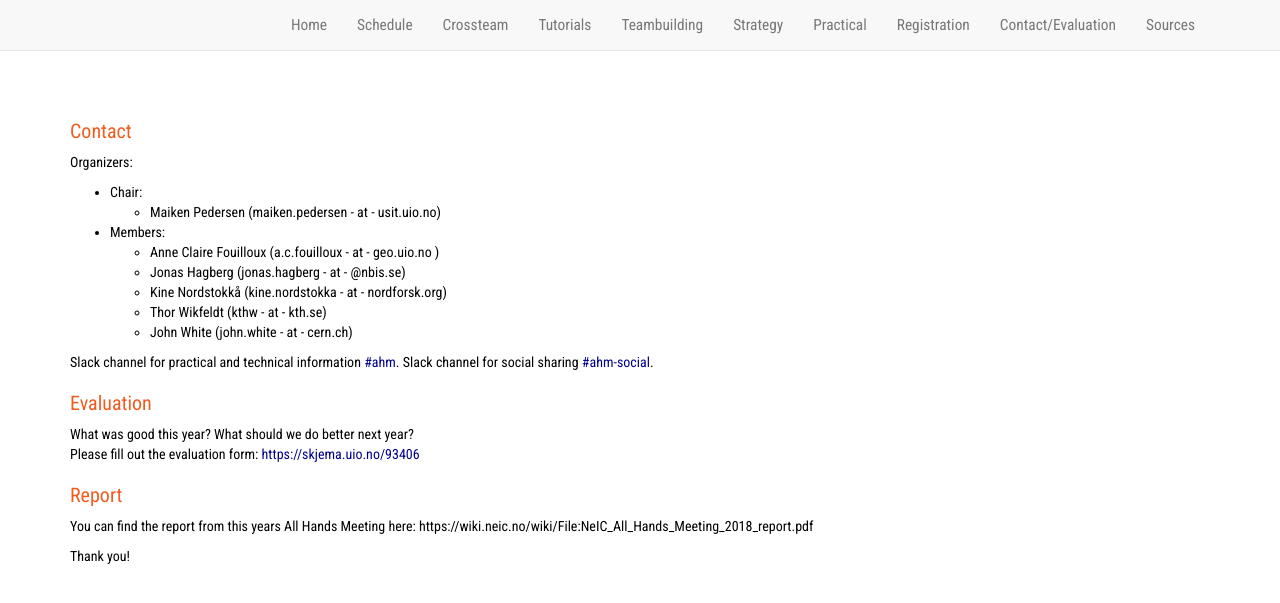
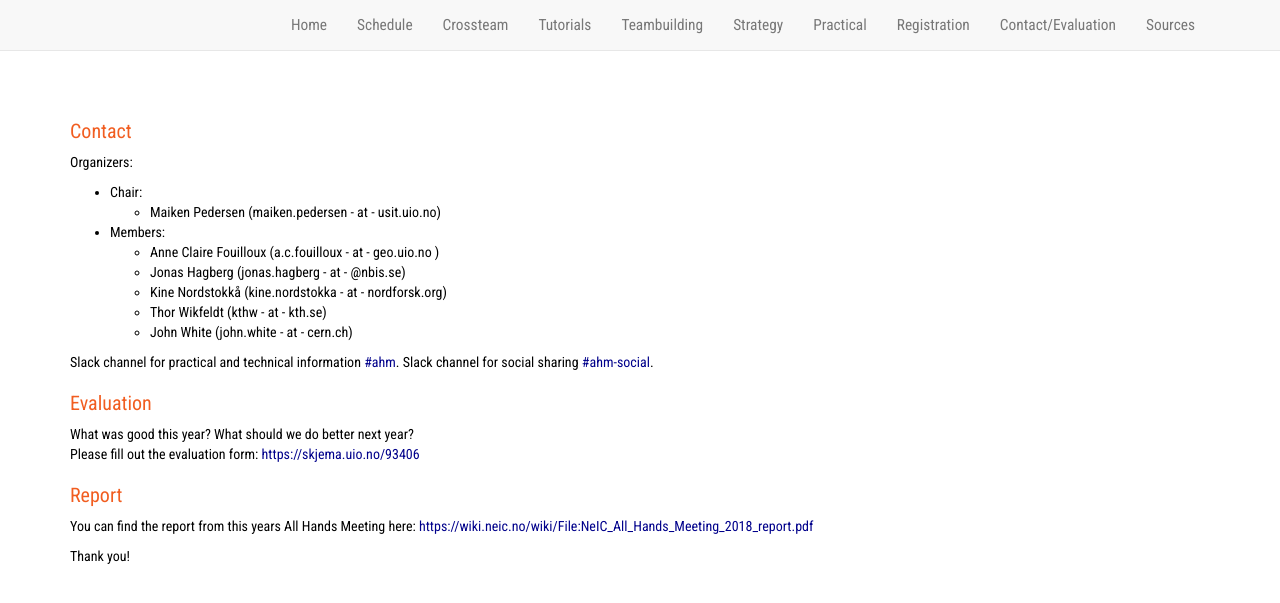
Before and after one commit to neicnordic/ahm18.neic.nordforsk.org, a Jekyll site: the page built from contact.md, in a window 1280 px wide. Shown: the top 603 px of the page. Built offline with Jekyll 4.4.1, drawn with Linux system fonts in a browser that asks for light colours; nearby versions of some CDN libraries; our own code applies the rules of GitHub Pages for plain Markdown files; some of the changed lines change nothing that is shown.

Commit message:
Fixed link not working.

```diff
--- a/contact.md
+++ b/contact.md
@@ -26,6 +26,6 @@ What was good this year? What should we do better next year? <br>
 Please fill out the evaluation form: [https://skjema.uio.no/93406](https://skjema.uio.no/93406)
 
 ### Report
-You can find the report from this years All Hands Meeting here: https://wiki.neic.no/wiki/File:NeIC_All_Hands_Meeting_2018_report.pdf
+You can find the report from this years All Hands Meeting here: [https://wiki.neic.no/wiki/File:NeIC_All_Hands_Meeting_2018_report.pdf](https://wiki.neic.no/wiki/File:NeIC_All_Hands_Meeting_2018_report.pdf)
 
 Thank you!
```
